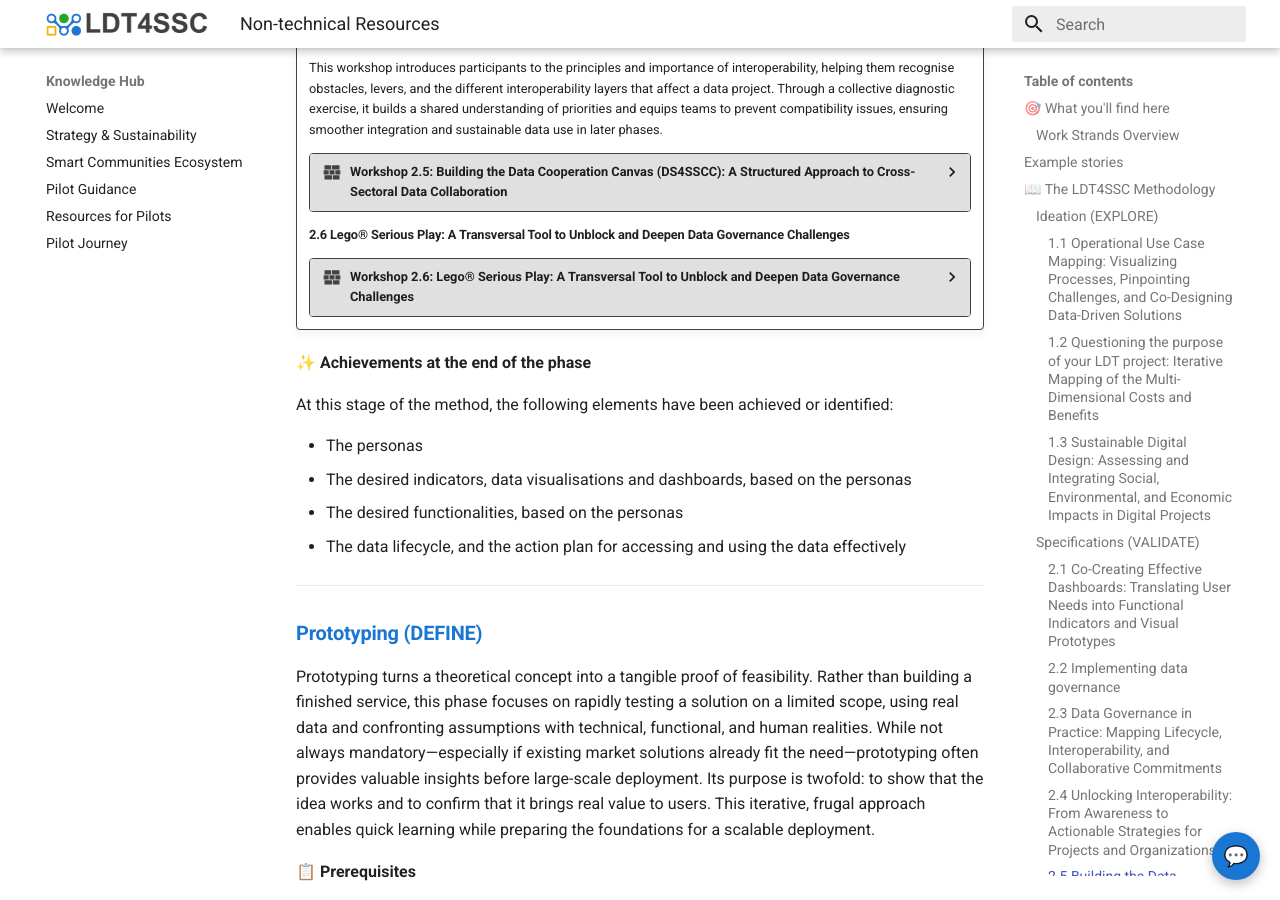
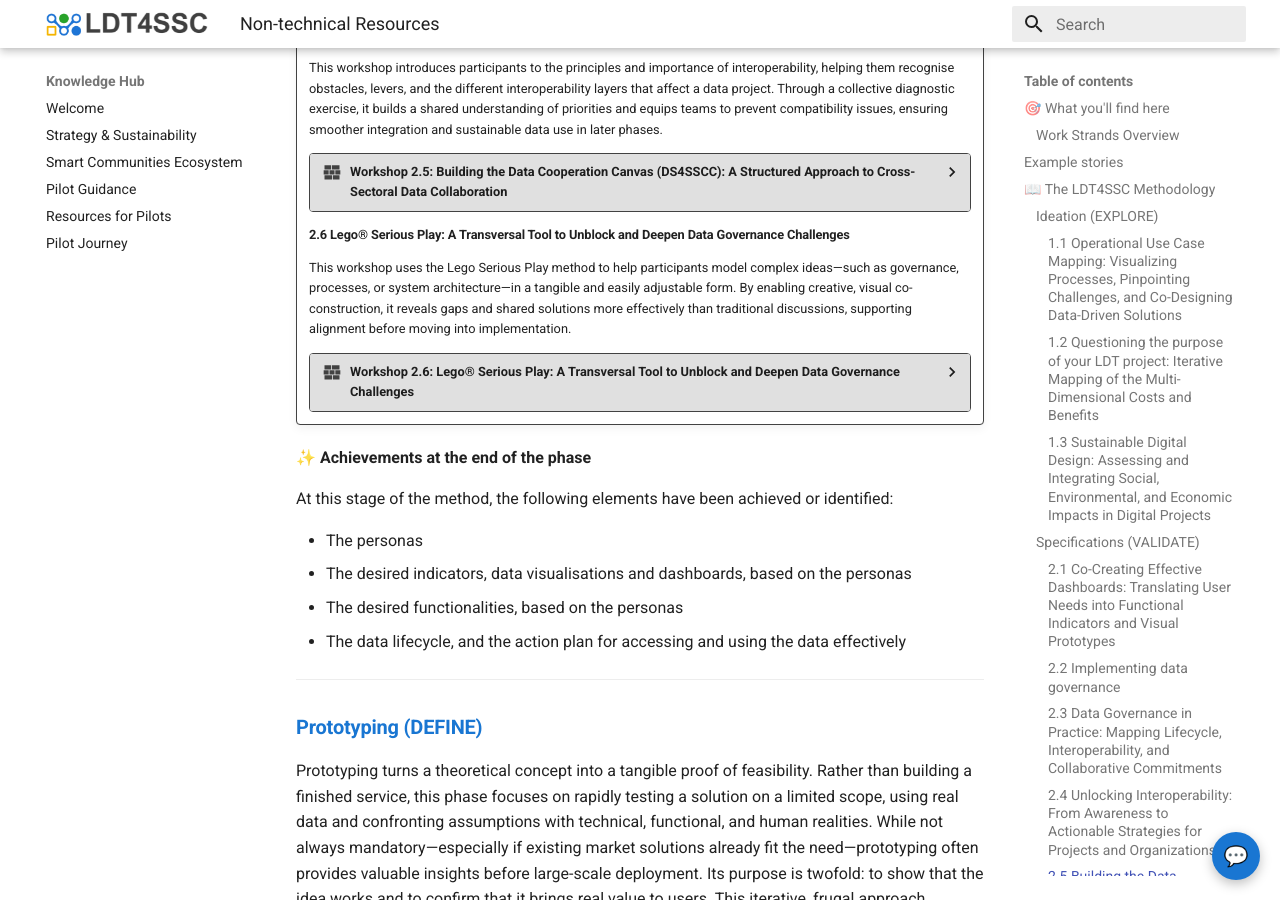
Before and after one commit to ldt4ssc/ldt4ssc.github.io, an MkDocs documentation site: the page built from docs/resources_content/non_tech_resources.md, in a window 1280 px wide and 900 px high, scrolled down 7358 px. Built offline with MkDocs 1.6.1 and Material for MkDocs 9.7.7, drawn with Linux system fonts in a browser that asks for light colours.

Commit message:
fix: workshop identing

```diff
--- a/docs/resources_content/non_tech_resources.md
+++ b/docs/resources_content/non_tech_resources.md
@@ -327,9 +327,10 @@ After ideation clarifies the need, motivations, stakeholders, and data, the spec
 
 
     #### 2.6 Lego® Serious Play: A Transversal Tool to Unblock and Deepen Data Governance Challenges {#lego-serious-gameplay}
+
+    This workshop uses the Lego Serious Play method to help participants model complex ideas—such as governance, processes, or system architecture—in a tangible and easily adjustable form. By enabling creative, visual co-construction, it reveals gaps and shared solutions more effectively than traditional discussions, supporting alignment before moving into implementation.
+
     ??? workshop_specifications "Workshop 2.6: Lego® Serious Play: A Transversal Tool to Unblock and Deepen Data Governance Challenges"
-
-        This workshop uses the Lego Serious Play method to help participants model complex ideas—such as governance, processes, or system architecture—in a tangible and easily adjustable form. By enabling creative, visual co-construction, it reveals gaps and shared solutions more effectively than traditional discussions, supporting alignment before moving into implementation.
 
         [Download workshop as PDF](#){ .md-button .md-button--primary }
 
```
